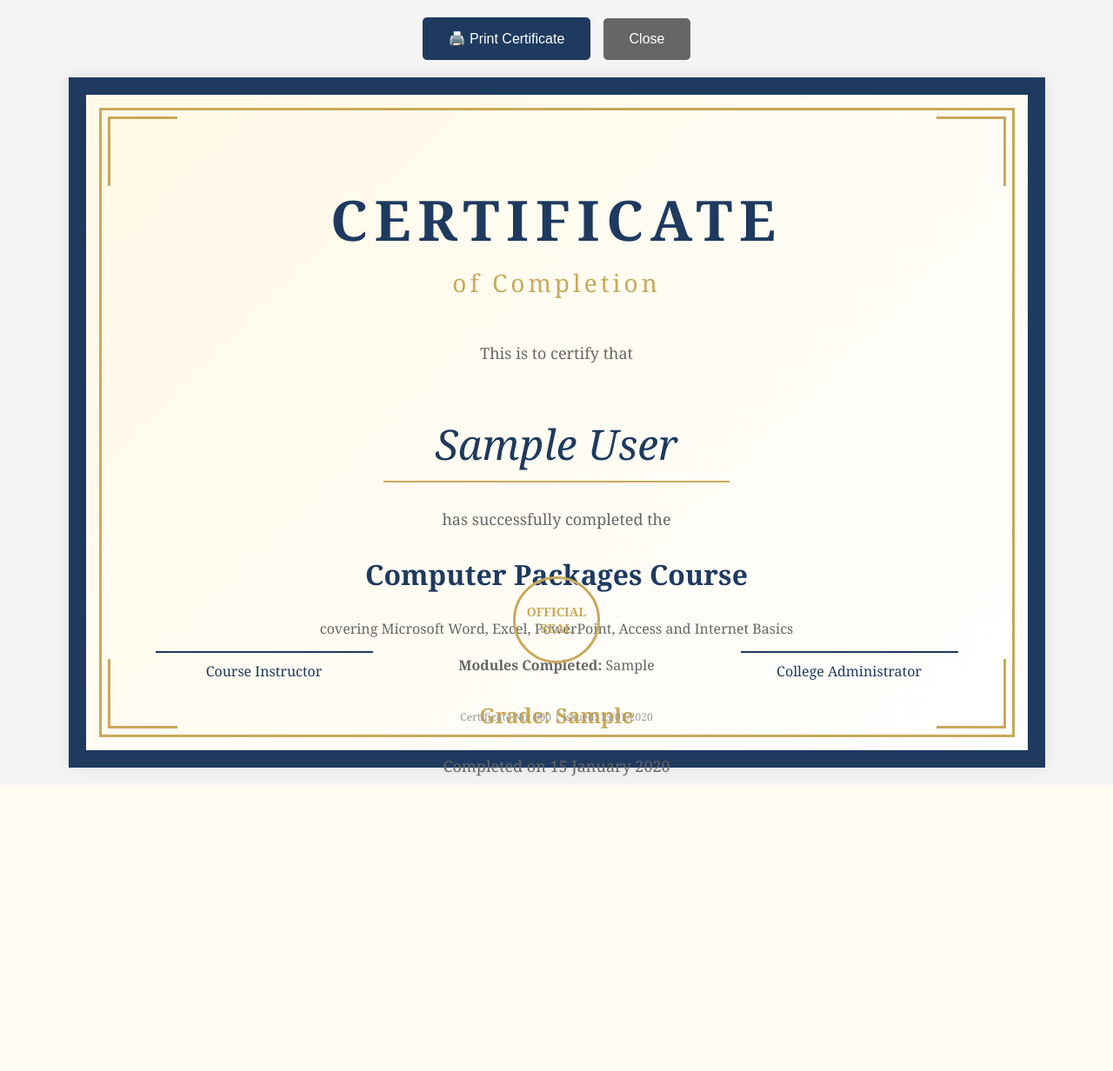
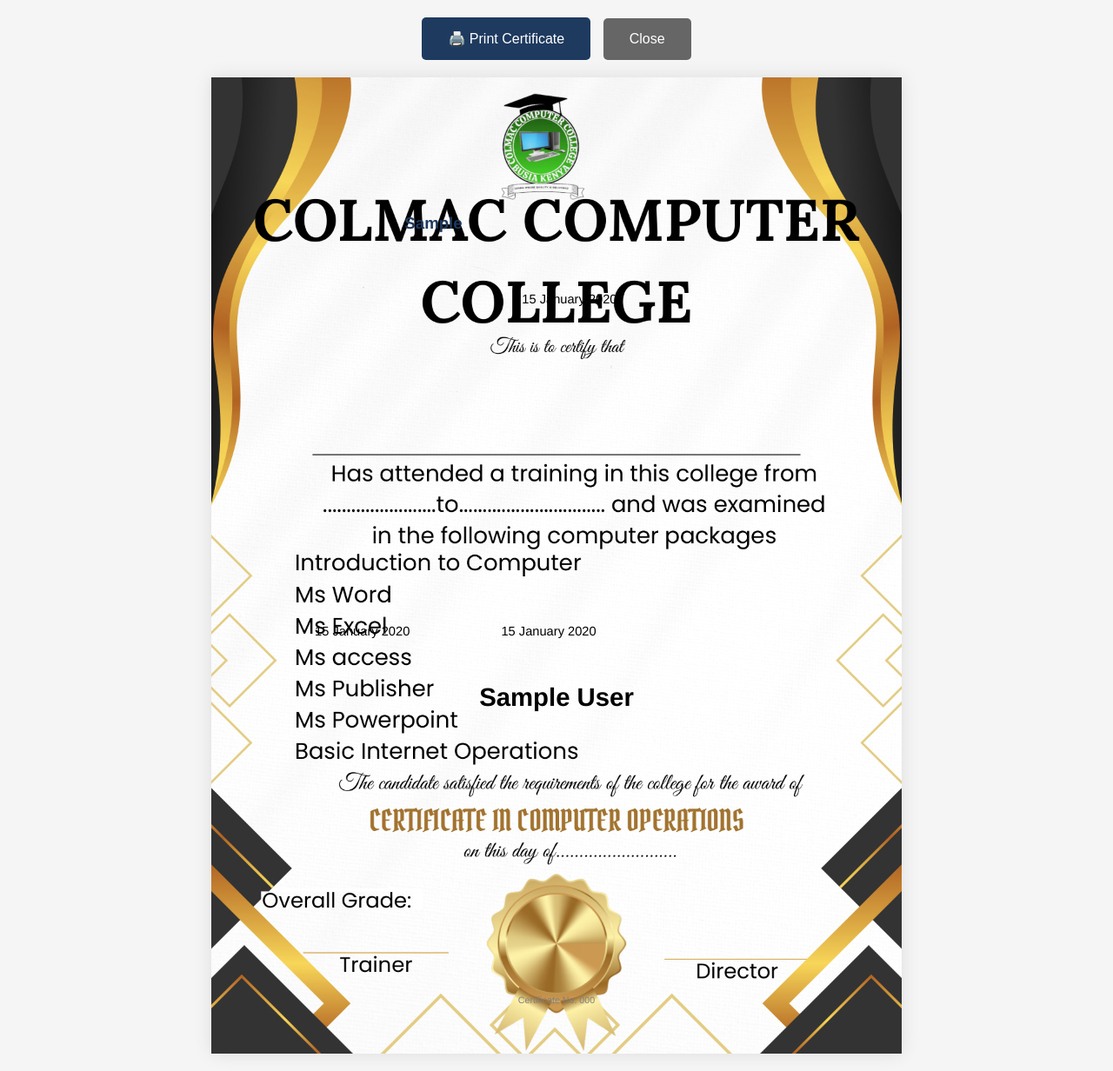
Before and after one commit to 1amLonewolf/StudentManager, a Flask app: page /certificates/1/print in a window 1280 px wide. Shown: the whole page at 87% size. Before the commit the page ends 896 px from the top, so only its background shows below. Run offline with Flask 3, Linux system fonts and the light colour scheme; a user stored in the database is signed in; tables that the repository leaves empty hold one stand-in row (values such as "Sample post").

Commit message:
Fix print page to use official COLMAC certificate template

```diff
--- a/templates/certificates/print.html
+++ b/templates/certificates/print.html
@@ -12,160 +12,81 @@
         }
 
         body {
-            font-family: 'Georgia', serif;
             background: #f5f5f5;
             padding: 20px;
+            font-family: 'Helvetica', 'Arial', sans-serif;
         }
 
         .certificate-container {
-            max-width: 1123px; /* A4 landscape width at 96 DPI */
+            max-width: 794px; /* A4 portrait width at 96 DPI */
             margin: 0 auto;
             background: white;
             box-shadow: 0 0 20px rgba(0,0,0,0.1);
+            position: relative;
         }
 
         .certificate {
             position: relative;
             width: 100%;
-            height: 794px; /* A4 landscape height at 96 DPI */
-            padding: 40px;
-            background: linear-gradient(135deg, #fff9e6 0%, #ffffff 100%);
-            border: 20px solid #1e3a5f;
+            height: 1123px; /* A4 portrait height at 96 DPI */
+            background-image: url('{{ url_for("static", filename="certificates/template.png") }}');
+            background-size: 100% 100%;
+            background-repeat: no-repeat;
         }
 
-        .inner-border {
+        /* Text overlay positions - matching certificate_generator.py */
+        .student-name {
             position: absolute;
-            top: 15px;
-            left: 15px;
-            right: 15px;
-            bottom: 15px;
-            border: 3px solid #c9a959;
-            pointer-events: none;
+            top: 62%; /* height * 0.62 */
+            left: 50%;
+            transform: translateX(-50%);
+            font-size: 22pt;
+            font-weight: bold;
+            color: #000;
+            text-align: center;
+            width: 60%;
         }
 
-        .corner-decoration {
+        .start-date {
             position: absolute;
-            width: 80px;
-            height: 80px;
-            border: 3px solid #c9a959;
+            top: 56%; /* height * 0.56 */
+            left: 15%; /* width * 0.15 */
+            font-size: 11pt;
+            color: #000;
         }
 
-        .corner-tl { top: 25px; left: 25px; border-right: none; border-bottom: none; }
-        .corner-tr { top: 25px; right: 25px; border-left: none; border-bottom: none; }
-        .corner-bl { bottom: 25px; left: 25px; border-right: none; border-top: none; }
-        .corner-br { bottom: 25px; right: 25px; border-left: none; border-top: none; }
-
-        .header {
-            text-align: center;
-            margin-top: 60px;
+        .completion-date {
+            position: absolute;
+            top: 56%; /* height * 0.56 */
+            left: 42%; /* width * 0.42 */
+            font-size: 11pt;
+            color: #000;
         }
 
-        .header h1 {
-            font-size: 64px;
-            color: #1e3a5f;
-            text-transform: uppercase;
-            letter-spacing: 8px;
-            margin-bottom: 10px;
-        }
-
-        .header h2 {
-            font-size: 28px;
-            color: #c9a959;
-            font-weight: normal;
-            letter-spacing: 4px;
-        }
-
-        .content {
-            text-align: center;
-            margin-top: 50px;
-        }
-
-        .content p {
-            font-size: 18px;
-            color: #666;
-            margin-bottom: 20px;
-        }
-
-        .student-name {
-            font-size: 48px;
-            color: #1e3a5f;
-            font-style: italic;
-            margin: 30px 0;
-            border-bottom: 2px solid #c9a959;
-            display: inline-block;
-            padding: 10px 60px;
-        }
-
-        .course-name {
-            font-size: 32px;
-            color: #1e3a5f;
-            font-weight: bold;
-            margin: 30px 0;
-        }
-
-        .modules {
-            font-size: 16px;
-            color: #666;
-            margin: 20px 0;
+        .issue-date {
+            position: absolute;
+            top: 22%; /* height * 0.22 */
+            left: 45%; /* width * 0.45 */
+            font-size: 11pt;
+            color: #000;
         }
 
         .grade {
-            font-size: 24px;
-            color: #c9a959;
+            position: absolute;
+            top: 14%; /* height * 0.14 */
+            left: 28%; /* width * 0.28 */
+            font-size: 14pt;
             font-weight: bold;
-            margin: 30px 0;
-        }
-
-        .footer {
-            position: absolute;
-            bottom: 80px;
-            left: 0;
-            right: 0;
-            display: flex;
-            justify-content: space-between;
-            padding: 0 80px;
-        }
-
-        .signature-block {
-            text-align: center;
-        }
-
-        .signature-line {
-            width: 250px;
-            border-top: 2px solid #1e3a5f;
-            margin: 40px auto 10px;
-        }
-
-        .signature-block p {
-            font-size: 16px;
             color: #1e3a5f;
         }
 
         .certificate-number {
             position: absolute;
-            bottom: 30px;
-            left: 0;
-            right: 0;
-            text-align: center;
-            font-size: 12px;
-            color: #999;
-        }
-
-        .seal {
-            position: absolute;
-            bottom: 100px;
+            bottom: 5%; /* height * 0.05 */
             left: 50%;
             transform: translateX(-50%);
-            width: 100px;
-            height: 100px;
-            border: 3px solid #c9a959;
-            border-radius: 50%;
-            display: flex;
-            align-items: center;
-            justify-content: center;
-            font-size: 14px;
-            color: #c9a959;
-            font-weight: bold;
+            font-size: 8pt;
+            color: #808080;
             text-align: center;
         }
 
@@ -177,10 +98,16 @@
 
             .certificate-container {
                 box-shadow: none;
+                max-width: 100%;
             }
 
             .no-print {
                 display: none !important;
+            }
+
+            .certificate {
+                -webkit-print-color-adjust: exact;
+                print-color-adjust: exact;
             }
         }
     </style>
@@ -197,57 +124,26 @@
 
     <div class="certificate-container">
         <div class="certificate">
-            <div class="inner-border"></div>
-            <div class="corner-decoration corner-tl"></div>
-            <div class="corner-decoration corner-tr"></div>
-            <div class="corner-decoration corner-bl"></div>
-            <div class="corner-decoration corner-br"></div>
+            <!-- Student Name (centered) -->
+            <div class="student-name">{{ student.name }}</div>
 
-            <div class="header">
-                <h1>Certificate</h1>
-                <h2>of Completion</h2>
-            </div>
+            <!-- Training Period Dates -->
+            <div class="start-date">{{ student.enrollment_date.strftime('%d %B %Y') if student.enrollment_date else '_______________' }}</div>
+            <div class="completion-date">{{ certificate.issue_date.strftime('%d %B %Y') }}</div>
 
-            <div class="content">
-                <p>This is to certify that</p>
-                <div class="student-name">{{ student.name }}</div>
-                <p>has successfully completed the</p>
-                <div class="course-name">Computer Packages Course</div>
-                <div class="modules">
-                    covering Microsoft Word, Excel, PowerPoint, Access and Internet Basics
-                </div>
-                {% if certificate.modules_completed %}
-                <div class="modules">
-                    <strong>Modules Completed:</strong> {{ certificate.modules_completed }}
-                </div>
-                {% endif %}
-                <div class="grade">Grade: {{ certificate.grade }}</div>
-                <p>Completed on {{ certificate.issue_date.strftime('%d %B %Y') }}</p>
-            </div>
+            <!-- Issue Date -->
+            <div class="issue-date">{{ certificate.issue_date.strftime('%d %B %Y') }}</div>
 
-            <div class="seal">
-                OFFICIAL<br>SEAL
-            </div>
+            <!-- Overall Grade -->
+            <div class="grade">{{ certificate.grade }}</div>
 
-            <div class="footer">
-                <div class="signature-block">
-                    <div class="signature-line"></div>
-                    <p>Course Instructor</p>
-                </div>
-                <div class="signature-block">
-                    <div class="signature-line"></div>
-                    <p>College Administrator</p>
-                </div>
-            </div>
-
-            <div class="certificate-number">
-                Certificate No: {{ certificate.certificate_number }} | Issued: {{ certificate.issue_date.strftime('%d/%m/%Y') }}
-            </div>
+            <!-- Certificate Number -->
+            <div class="certificate-number">Certificate No: {{ certificate.certificate_number }}</div>
         </div>
     </div>
 
     <script>
-        // Auto-print on load (optional)
+        // Auto-print on load (optional - uncomment to enable)
         // window.onload = function() { window.print(); }
     </script>
 </body>
```
Also changed, not shown: certificate_generator.py (+8 -8 lines), instance/studentmanager.db, static/certificates/template.png.
